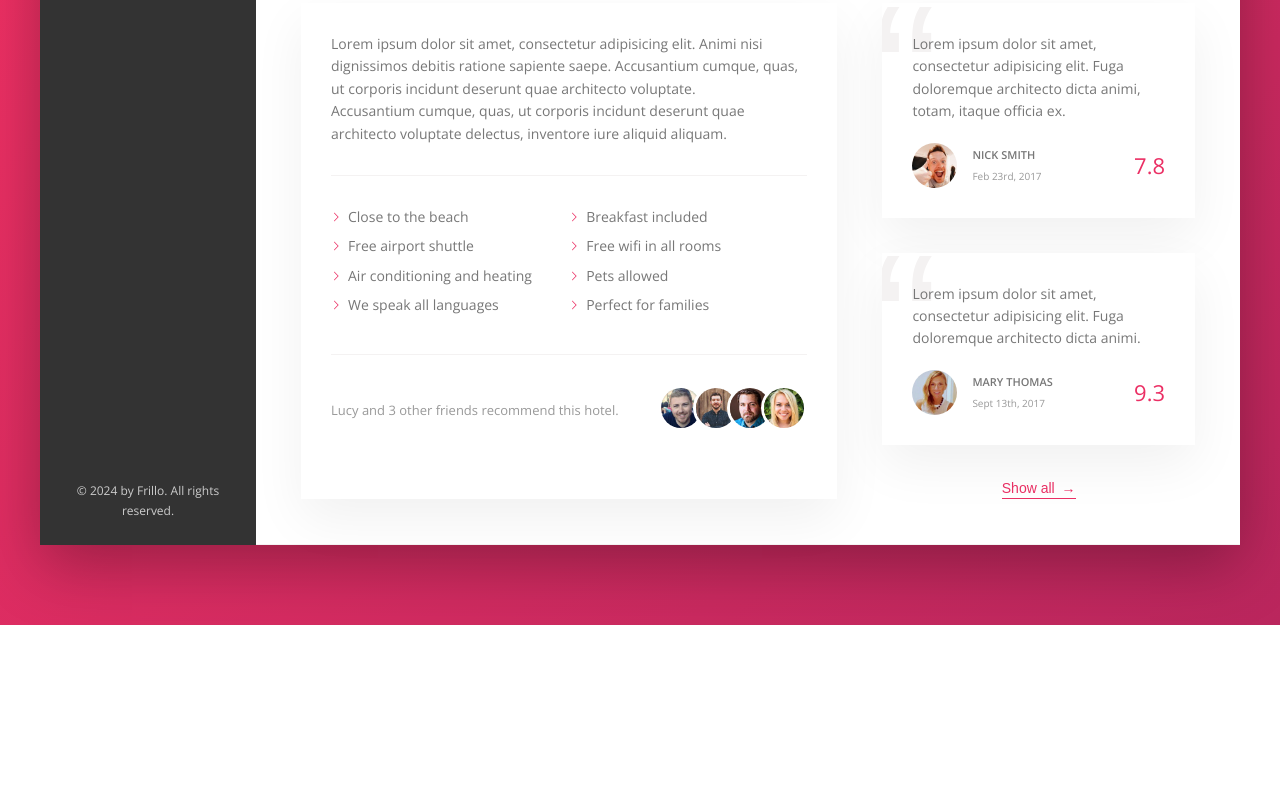
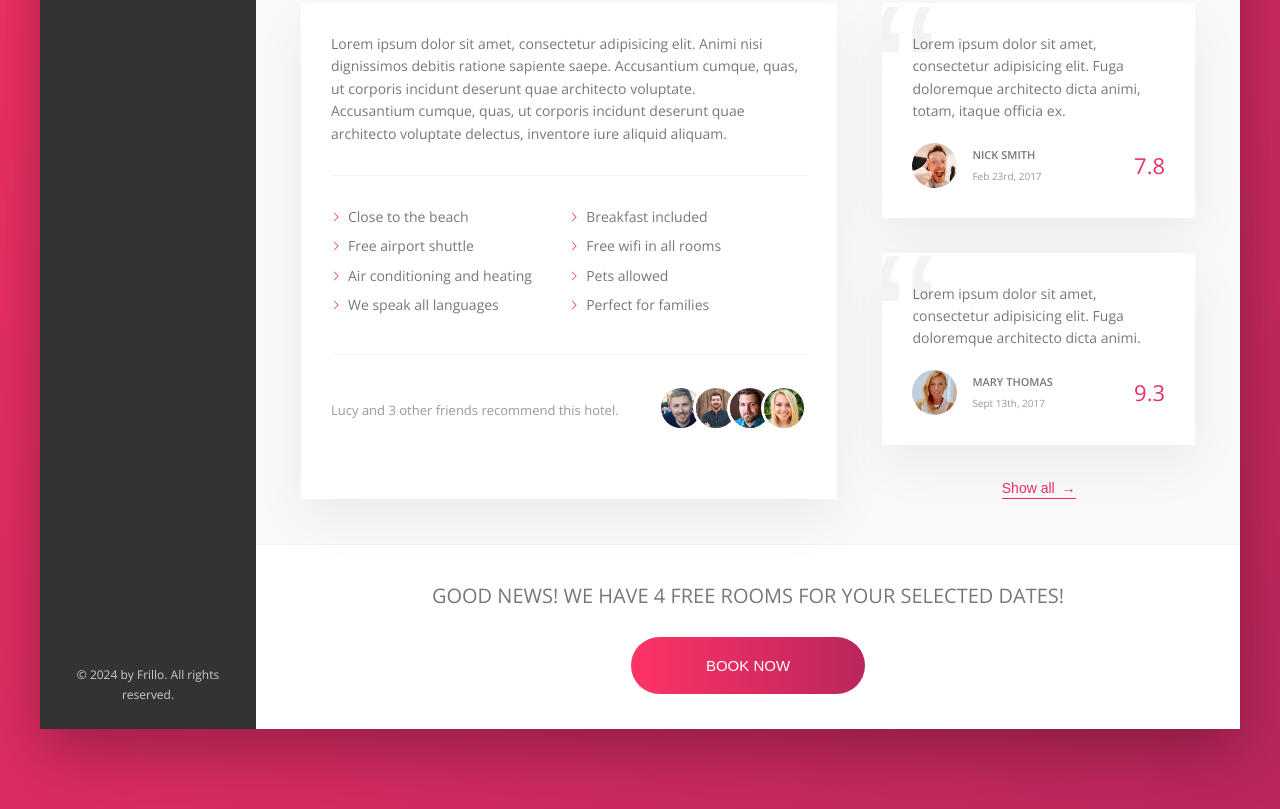
Before and after one commit to LTop23/Frillo, a website: page index.html in a window 1280 px wide. Shown: the part 644-1453 px from the top of the page. Before the commit the page ends 1269 px from the top, so only its background shows below. Drawn offline with nearby package versions, Linux system fonts and the light colour scheme.

Commit message:
Call to action section

```diff
--- a/index.html
+++ b/index.html
@@ -240,6 +240,15 @@
               <button class="btn-inline">Show all <span>&rarr;</span></button>
             </div>
           </div>
+          <div class="cta">
+            <h2 class="cta__book-now">
+              Good news! We have 4 free rooms for your selected dates!
+            </h2>
+            <button class="btn">
+              <span class="btn__visible">Book now</span>
+              <span class="btn__invisible">Only 4 rooms left</span>
+            </button>
+          </div>
         </main>
       </div>
     </div>
--- a/sass/_components.scss
+++ b/sass/_components.scss
@@ -206,6 +206,7 @@
   display: flex;
   align-items: center;
   border-bottom: var(--line);
+  background-color: #fff;
 
   &__heading {
     font-size: 2.25rem;
@@ -444,3 +445,77 @@
     z-index: 1;
   }
 }
+///////////////////////////////////////////
+///
+/// CTA
+
+.cta {
+  padding: 3.5rem 0;
+  text-align: center;
+  background-color: #fff;
+
+  &__book-now {
+    font-size: 2rem;
+    font-weight: 300;
+    text-transform: uppercase;
+    margin-bottom: 2.5rem;
+  }
+}
+///////////////////////////////////////////
+///
+/// CTA
+.btn {
+  font-size: 1.5rem;
+  font-weight: 300;
+  text-transform: uppercase;
+  border-radius: 100px;
+  border: none;
+  background-image: linear-gradient(
+    to right,
+    var(--color-primary-light),
+    var(--color-primary-dark)
+  );
+  color: #fff;
+  position: relative;
+  overflow: hidden;
+  cursor: pointer;
+
+  & > * {
+    display: inline-block;
+    height: 100%;
+    width: 100%;
+    transition: all 0.2s;
+  }
+
+  &__visible {
+    padding: 2rem 7.5rem;
+  }
+
+  &__invisible {
+    position: absolute;
+    padding: 2rem 0;
+    left: 0;
+    top: -100%;
+  }
+
+  &:hover {
+    background-image: linear-gradient(
+      to left,
+      var(--color-primary-light),
+      var(--color-primary-dark)
+    );
+  }
+
+  &:hover &__visible {
+    transform: translateY(100%);
+  }
+
+  &:hover &__invisible {
+    top: 0;
+  }
+
+  &:focus {
+    outline: none;
+    animation: pulsate 1s infinite;
+  }
+}
--- a/sass/_layout.scss
+++ b/sass/_layout.scss
@@ -33,7 +33,7 @@
 }
 
 .hotel-view {
-  background-color: #fff;
+  background-color: var(--color-grey-light-1);
   flex: 1;
 }
 
```
Also changed, not shown: css/style.compile.css, 1 other file.
